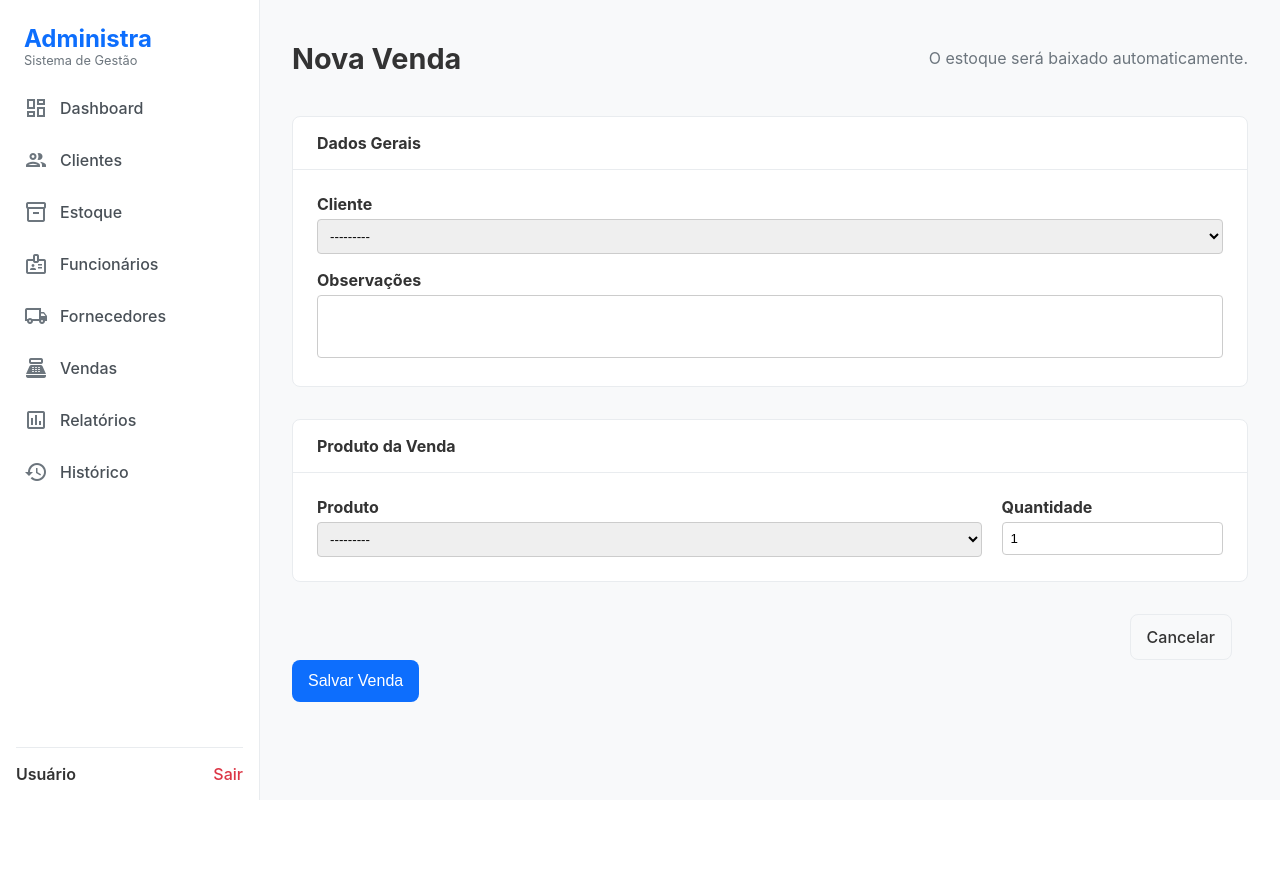
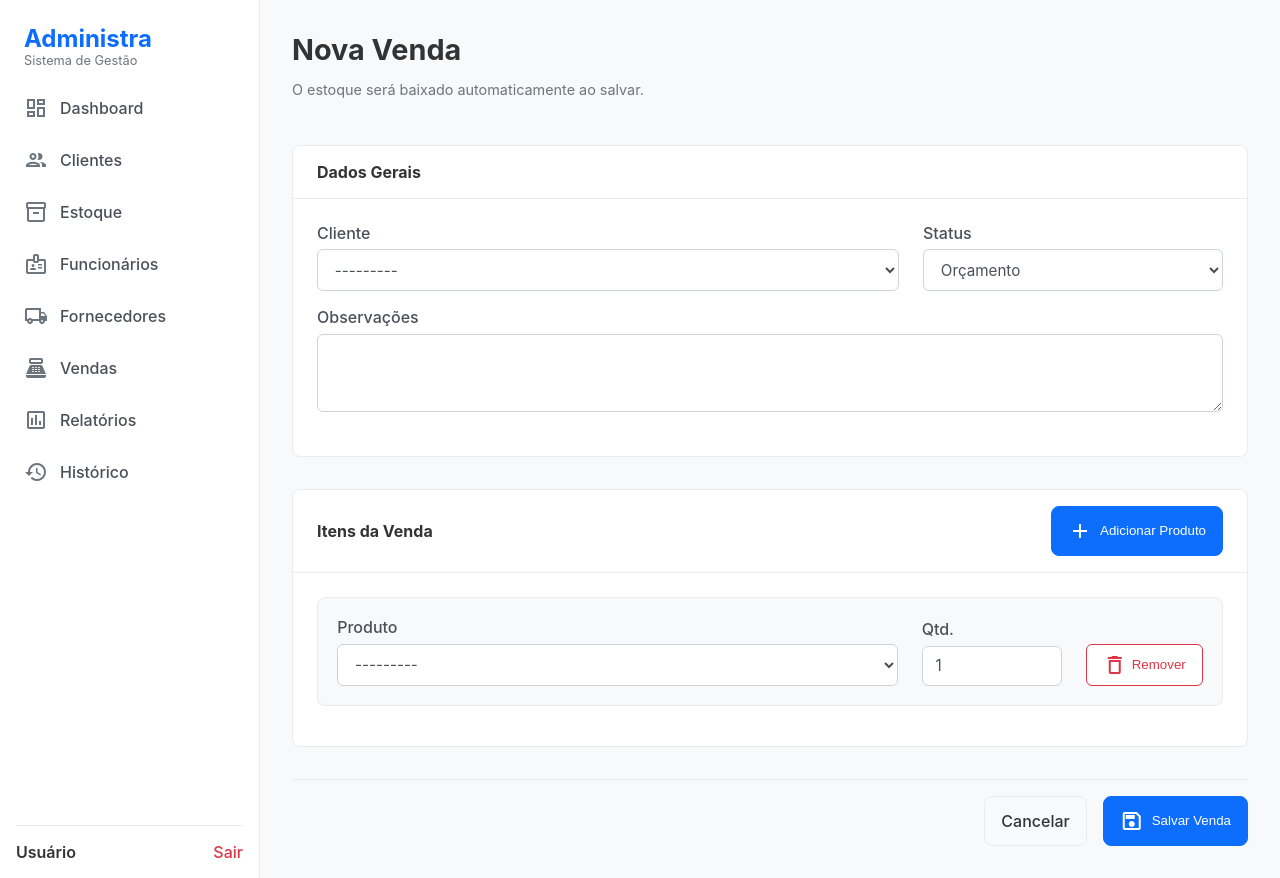
Before and after one commit to Kauantoolkit/Administra-Kauan, a Django app: page /vendas/criar/ in a window 1280 px wide. Before the commit the page ends 800 px from the top, so only its background shows below. Run offline with Django 5.2, Linux system fonts and the light colour scheme; the visitor is signed in with stand-in values (Sample User, id 1); data that the repository does not hold is empty.

Commit message:
reajuste visual em vendas e possibilidade de adicionar varios produtos

```diff
--- a/vendas/forms.py
+++ b/vendas/forms.py
@@ -3,9 +3,13 @@ from django.forms import inlineformset_factory
 from .models import Venda, ItemVenda
 
 class VendaForm(forms.ModelForm):
+    status = forms.ChoiceField(
+        choices=Venda.STATUS_CHOICES,
+        widget=forms.Select(attrs={'class': 'form-control'})
+    )
     class Meta:
         model = Venda
-        fields = ['cliente', 'observacoes']
+        fields = ['cliente', 'observacoes', 'status']
         widgets = {
             'cliente': forms.Select(attrs={'class': 'form-control'}),
             'observacoes': forms.Textarea(attrs={'class': 'form-control', 'rows': 3}),
@@ -21,9 +25,9 @@ class ItemVendaForm(forms.ModelForm):
         }
 
 ItemVendaFormSet = inlineformset_factory(
-    Venda, ItemVenda,
+    Venda,
+    ItemVenda,
     form=ItemVendaForm,
     extra=1,
-    max_num=1,
-    can_delete=False
+    can_delete=True
 )
--- a/vendas/templates/vendas/criar_venda.html
+++ b/vendas/templates/vendas/criar_venda.html
@@ -1,83 +1,235 @@
 {% extends 'base.html' %}
 
-{% block title %}Venda - Administra{% endblock %}
+{% block title %}{{ titulo }}{% endblock %}
 
 {% block content %}
 <style>
-    .form-control {
+    form input[type="text"],
+    form input[type="number"],
+    form input[type="email"],
+    form select,
+    form textarea {
         width: 100%;
-        padding: 8px;
-        border: 1px solid #ccc;
-        border-radius: 4px;
+        padding: 0.6rem 0.8rem;
+        border: 1px solid #ced4da;
+        border-radius: 6px;
+        background-color: #fff;
+        font-family: inherit;
+        font-size: 0.95rem;
+        color: #495057;
         box-sizing: border-box;
+        transition: border-color 0.15s ease-in-out;
     }
 
-    textarea.form-control {
-        resize: none;
+    form input:focus,
+    form select:focus,
+    form textarea:focus {
+        border-color: #0d6efd;
+        outline: 0;
+        box-shadow: 0 0 0 0.2rem rgba(13, 110, 253, 0.25);
+    }
+
+    form label {
+        display: block;
+        margin-bottom: 0.4rem;
+        font-weight: 500;
+        color: #495057;
+    }
+
+    .form-row {
+        display: flex;
+        gap: 1.5rem;
+        margin-bottom: 1rem;
+        flex-wrap: wrap;
+    }
+
+    .col-grow { flex: 1; }
+    .col-small { width: 150px; }
+    .col-medium { width: 300px; }
+
+    .item-card {
+        background-color: #f8f9fa;
+        border: 1px solid #e9ecef;
+        border-radius: 8px;
+        padding: 1.2rem;
+        margin-bottom: 1rem;
+        display: flex;
+        align-items: flex-end;
+        gap: 1.5rem;
+    }
+
+    .btn-remove {
+        background-color: #fff;
+        color: #dc3545;
+        border: 1px solid #dc3545;
+        padding: 0.5rem 1rem;
+        border-radius: 6px;
+        cursor: pointer;
+        display: inline-flex;
+        align-items: center;
+        gap: 5px;
+        font-weight: 500;
+        transition: all 0.2s;
+        height: 42px;
+    }
+
+    .btn-remove:hover {
+        background-color: #dc3545;
+        color: #fff;
+    }
+
+    .actions-footer {
+        display: flex;
+        justify-content: flex-end;
+        gap: 1rem;
+        margin-top: 2rem;
+        padding-top: 1rem;
+        border-top: 1px solid #e9ecef;
     }
 </style>
 
 <div class="header">
+    <div>
         <h1>{{ titulo }}</h1>
-    <p style="color: #6c757d;">O estoque será baixado automaticamente.</p>
+        <p class="header-info">O estoque será baixado automaticamente ao salvar.</p>
+    </div>
 </div>
 
 <form method="POST">
     {% csrf_token %}
 
-    <div class="card" style="margin-bottom: 2rem;">
-        <div class="card-header"><h4>Dados Gerais</h4></div>
+    <div class="card mb-4" style="margin-bottom: 2rem;">
+        <div class="card-header">
+            <h4>Dados Gerais</h4>
+        </div>
         <div class="card-body">
-            <div style="margin-bottom: 1rem;">
-                <label style="font-weight: bold; display: block; margin-bottom: 5px;">Cliente</label>
+            <div class="form-row">
+                <div class="col-grow">
+                    <label>Cliente</label>
                     {{ form.cliente }}
                 </div>
-            <div>
-                <label style="font-weight: bold; display: block; margin-bottom: 5px;">Observações</label>
+                <div class="col-medium">
+                    <label>Status</label>
+                    {{ form.status }}
+                </div>
+            </div>
+
+            <div class="form-row">
+                <div class="col-grow">
+                    <label>Observações</label>
                     {{ form.observacoes }}
+                </div>
             </div>
         </div>
     </div>
 
     <div class="card">
         <div class="card-header">
-            <h4>Produto da Venda</h4>
+            <h4>Itens da Venda</h4>
+            <button type="button" class="btn-action primary" id="add-item">
+                <span class="material-icons-outlined">add</span> Adicionar Produto
+            </button>
         </div>
-        <div class="card-body">
+
+        <div class="card-body" id="items-container">
             {{ formset.management_form }}
 
             {% for form_item in formset %}
+            <div class="item-card">
+                {% for hidden in form_item.hidden_fields %}{{ hidden }}{% endfor %}
 
-                {% for hidden in form_item.hidden_fields %}
-                    {{ hidden }}
-                {% endfor %}
-
-                <div style="display: flex; gap: 20px;">
-                    <div style="flex: 3;">
-                        <label style="font-weight: bold; display: block; margin-bottom: 5px;">Produto</label>
+                <div style="flex: 4;">
+                    <label>Produto</label>
                     {{ form_item.produto }}
                 </div>
-                    <div style="flex: 1;">
-                        <label style="font-weight: bold; display: block; margin-bottom: 5px;">Quantidade</label>
+
+                <div style="flex: 1; min-width: 100px;">
+                    <label>Qtd.</label>
                     {{ form_item.quantidade }}
                 </div>
+
+                <div>
+                    {% if form_item.instance.pk %}
+                        <div class="hidden-delete" style="display:none;">{{ form_item.DELETE }}</div>
+                        <button type="button" class="btn-remove js-remove-existing">
+                            <span class="material-icons-outlined">delete</span> Remover
+                        </button>
+                    {% else %}
+                        <button type="button" class="btn-remove js-remove-dynamic">
+                            <span class="material-icons-outlined">delete</span> Remover
+                        </button>
+                    {% endif %}
                 </div>
-
-                {% if form_item.errors %}
-                    <div style="color: red; margin-top: 10px;">
-                        {{ form_item.errors }}
             </div>
-                {% endif %}
-
             {% endfor %}
         </div>
     </div>
 
-    <div style="margin-top: 2rem; text-align: right;">
-        <a href="{% url 'lista_vendas' %}" class="btn-action" style="display: inline-flex; margin-right: 1rem; text-decoration: none;">Cancelar</a>
-        <button type="submit" class="btn-action primary" style="border:none; font-size: 1rem; cursor: pointer;">
-            Salvar Venda
+    <div class="actions-footer">
+        <a href="{% url 'lista_vendas' %}" class="btn-action">Cancelar</a>
+        <button type="submit" class="btn-action primary">
+            <span class="material-icons-outlined">save</span> Salvar Venda
         </button>
     </div>
 </form>
+
+<div id="empty-form" style="display:none;">
+    <div class="item-card">
+        <div style="flex: 4;">
+            <label>Produto</label>
+            {{ formset.empty_form.produto }}
+        </div>
+        <div style="flex: 1; min-width: 100px;">
+            <label>Qtd.</label>
+            {{ formset.empty_form.quantidade }}
+        </div>
+        <div>
+            <button type="button" class="btn-remove js-remove-dynamic">
+                <span class="material-icons-outlined">delete</span> Remover
+            </button>
+        </div>
+    </div>
+</div>
+
+<script>
+    const addBtn = document.getElementById('add-item');
+    const container = document.getElementById('items-container');
+    const totalForms = document.querySelector('#id_itens-TOTAL_FORMS');
+    const emptyFormTemplate = document.getElementById('empty-form').innerHTML;
+
+    addBtn.addEventListener('click', function() {
+        const currentFormCount = parseInt(totalForms.value);
+
+        const newRowHtml = emptyFormTemplate.replace(/__prefix__/g, currentFormCount);
+
+        const tempDiv = document.createElement('div');
+        tempDiv.innerHTML = newRowHtml;
+        const newForm = tempDiv.firstElementChild;
+
+        container.appendChild(newForm);
+        totalForms.value = currentFormCount + 1;
+    });
+
+    container.addEventListener('click', function(e) {
+        const btn = e.target.closest('.btn-remove');
+        if (!btn) return;
+
+        const row = btn.closest('.item-card');
+
+        if (btn.classList.contains('js-remove-dynamic')) {
+            row.remove();
+            updateTotalForms();
+        } else if (btn.classList.contains('js-remove-existing')) {
+            const deleteInput = row.querySelector('input[type="checkbox"][name$="-DELETE"]');
+            if (deleteInput) {
+                deleteInput.checked = true;
+                row.style.display = 'none';
+            }
+        }
+    });
+
+    function updateTotalForms() {
+        const visibleForms = container.querySelectorAll('.item-card:not([style*="display: none"])');
+    }
+</script>
 {% endblock %}
--- a/vendas/views.py
+++ b/vendas/views.py
@@ -8,17 +8,12 @@ from contas.models import MovimentoEstoque
 from django.core.paginator import Paginator
 from clientes.views import registrar_log
 
-
 @login_required
 def lista_vendas(request):
     vendas_list = Venda.objects.all().order_by('-data_venda')
-
     paginator = Paginator(vendas_list, 10)
-
     page_number = request.GET.get('page')
-
     page_obj = paginator.get_page(page_number)
-
     return render(request, 'vendas/lista_vendas.html', {'vendas': page_obj})
 
 @login_required
@@ -26,23 +21,18 @@ def criar_venda(request):
     if request.method == 'POST':
         form = VendaForm(request.POST)
         formset = ItemVendaFormSet(request.POST)
-
         if form.is_valid() and formset.is_valid():
             with transaction.atomic():
                 venda = form.save(commit=False)
                 venda.data_venda = timezone.now()
-                venda.status = 'fechada'
                 venda.save()
-
                 items = formset.save(commit=False)
                 total_venda = 0
-
                 for item in items:
                     item.venda = venda
                     item.preco_unitario = item.produto.venda
                     item.save()
                     total_venda += item.subtotal()
-
                     MovimentoEstoque.objects.create(
                         produto=item.produto,
                         tipo_movimento='SAIDA',
@@ -50,10 +40,8 @@ def criar_venda(request):
                         observacao=f"Venda #{venda.id}",
                         usuario=request.user
                     )
-
                 venda.total = total_venda
                 venda.save()
-
                 cliente = venda.cliente
                 cliente.ultima_compra = venda.data_venda.date()
                 cliente.valor_total_comprado += total_venda
@@ -66,36 +54,34 @@ def criar_venda(request):
                     descricao=f"Venda #{venda.id} criada para o cliente {cliente.nome} no valor de R$ {total_venda:.2f}",
                     usuario=request.user
                 )
-
                 return redirect('lista_vendas')
     else:
         form = VendaForm()
         formset = ItemVendaFormSet()
-
     return render(request, 'vendas/criar_venda.html', {
-        'form': form, 'formset': formset, 'titulo': 'Nova Venda'
+        'form': form,
+        'formset': formset,
+        'titulo': 'Nova Venda'
     })
 
 @login_required
 def editar_venda(request, pk):
     venda = get_object_or_404(Venda, pk=pk)
-
     if request.method == 'POST':
         form = VendaForm(request.POST, instance=venda)
         formset = ItemVendaFormSet(request.POST, instance=venda)
-
         if form.is_valid() and formset.is_valid():
             with transaction.atomic():
-                form.save()
-
+                form.save()  # salva status, cliente e observações
                 items = formset.save(commit=False)
-
                 for item in items:
                     item.venda = venda
                     if not item.preco_unitario:
-                         item.preco_unitario = item.produto.venda
+                        item.preco_unitario = item.produto.venda
                     item.save()
-
+                # Remover itens marcados para exclusão
+                for item in formset.deleted_objects:
+                    item.delete()
                 venda.total = sum([i.subtotal() for i in venda.itens.all()])
                 venda.save()
 
@@ -106,20 +92,19 @@ def editar_venda(request, pk):
                     descricao=f"Venda #{venda.id} alterada. Novo total: R$ {venda.total:.2f}",
                     usuario=request.user
                 )
-
                 return redirect('lista_vendas')
     else:
         form = VendaForm(instance=venda)
         formset = ItemVendaFormSet(instance=venda)
-
     return render(request, 'vendas/criar_venda.html', {
-        'form': form, 'formset': formset, 'titulo': f'Editar Venda #{venda.id}'
+        'form': form,
+        'formset': formset,
+        'titulo': f'Editar Venda #{venda.id}'
     })
 
 @login_required
 def excluir_venda(request, pk):
     venda = get_object_or_404(Venda, pk=pk)
-
     if request.method == 'POST':
         with transaction.atomic():
             for item in venda.itens.all():
@@ -134,7 +119,6 @@ def excluir_venda(request, pk):
             venda_id = venda.id
             cliente_nome = venda.cliente.nome
             valor_total = venda.total
-
             venda.delete()
 
             registrar_log(
@@ -145,5 +129,4 @@ def excluir_venda(request, pk):
                 usuario=request.user
             )
         return redirect('lista_vendas')
-
     return render(request, 'vendas/confirmar_exclusao.html', {'object': venda})
```
Also changed, not shown: vendas/templates/vendas/lista_vendas.html (+134 -97 lines). Lines whose indentation alone changed are shown as unchanged.
